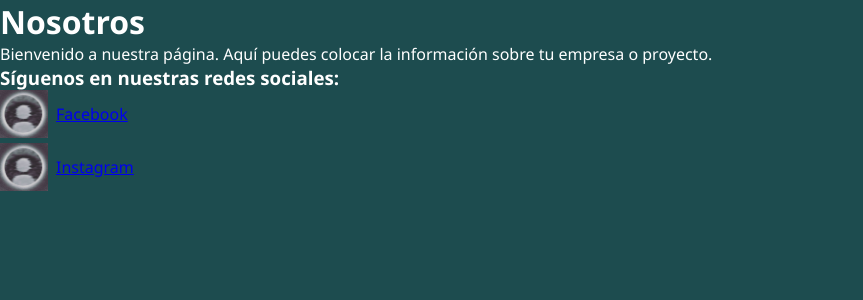
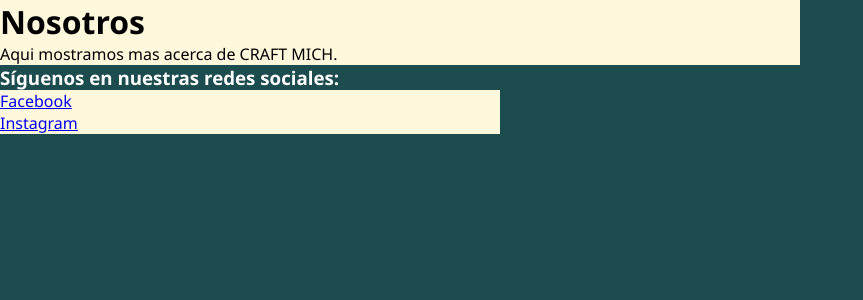
Before and after one commit to Bikembe/proyecto-equipo, a Django app: page /nosotros/ in a window 1280 px wide. Shown: the part 92-392 px from the top of the page, without its empty margins (0-863 px from the left). Run offline with Django 4.2, Linux system fonts and the light colour scheme; data comes from the database, SQL or seed files in the repository.

Commit message:
Update nosotros.html

```diff
--- a/artesanias/core/templates/core/nosotros.html
+++ b/artesanias/core/templates/core/nosotros.html
@@ -1,22 +1,31 @@
 {% extends "core/base.html" %}
+
 {% block content %}
-<h1>Nosotros</h1>
-<p>Bienvenido a nuestra página. Aquí puedes colocar la información sobre tu empresa o proyecto.</p>
-<h3>Síguenos en nuestras redes sociales:</h3>
-<ul>
+<div class="my-5 p-4 rounded-3 shadow-sm mx-auto" style="background-color: #fff8dc; max-width: 800px;">
+    <h1 class="display-4 text-center mb-4" style="color: black;">Nosotros</h1>
+    <p class="lead text-center mb-5" style="color: black;">Aqui mostramos mas acerca de CRAFT MICH.</p>
+</div>
+
+<div class="my-5">
+    <h3 class="text-center mb-4">Síguenos en nuestras redes sociales:</h3>
+    <ul class="list-group list-group-flush mx-auto" style="max-width: 500px;">
         {% for enlace in enlaces %}
-    <li>
-      <a href="{{ enlace.url }}" target="_blank" style="display: inline-flex; align-items: center; gap: 8px;">
-        {% if enlace.imagen %}
-          <img src="{{ enlace.imagen.url }}" alt="{{ enlace.nombre }}" style="width: 48px; height: auto; vertical-align: middle;">
+            <li class="list-group-item d-flex justify-content-between align-items-center" style="background-color: #fff8dc;">
+                <a href="{{ enlace.url }}" target="_blank" class="text-decoration-none text-dark d-flex align-items-center gap-3">
+                    {% if enlace.nombre|lower == "facebook" %}
+                        <i class="bi bi-facebook fs-4" style="color: #1877F2;"></i>
+                    {% elif enlace.nombre|lower == "instagram" %}
+                        <i class="bi bi-instagram fs-4" style="color: #E4405F;"></i>
+                    {% elif enlace.imagen %}
+                        <img src="{{ enlace.imagen.url }}" alt="{{ enlace.nombre }}" class="img-fluid rounded-circle" style="width: 48px; height: 48px; object-fit: cover;">
                     {% endif %}
-        {{ enlace.nombre }}
+                    <span class="fw-bold">{{ enlace.nombre }}</span>
                 </a>
+                <i class="bi bi-arrow-right-short"></i>
             </li>
         {% empty %}
-    <li>No hay enlaces sociales disponibles.</li>
+            <li class="list-group-item text-center text-muted" style="background-color: #fff8dc;">No hay enlaces sociales disponibles.</li>
         {% endfor %}
     </ul>
-
-
+</div>
 {% endblock %}
```
Lines whose indentation alone changed are shown as unchanged.
